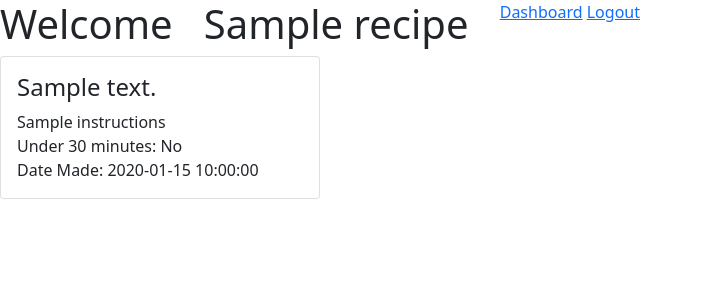
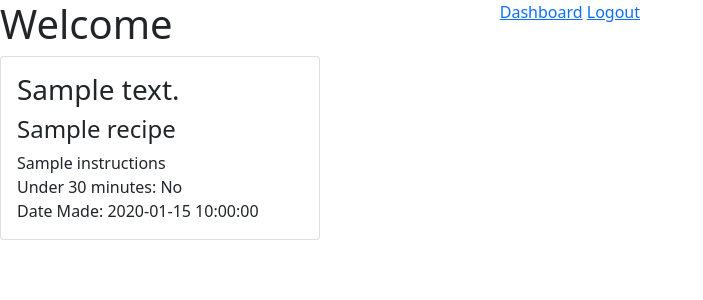
Before and after one commit to KarolisL1/recipes, a Flask app: template flask_app/templates/single_recipe.html in a window 1280 px wide. Shown: the top 300 px of the page, without its empty margins (0-703 px from the left). Run offline with Flask 2, Linux system fonts and the light colour scheme; the template is opened without the code that fills it: most values are stand-ins (such as "Sample title", 1, 10 or a date in 2020).

Commit message:
small updates

```diff
--- a/flask_app/templates/single_recipe.html
+++ b/flask_app/templates/single_recipe.html
@@ -10,7 +10,6 @@
 <body>
     <nav class="d-flex flex-row justify-content-between w-50">
         <h1>Welcome {{session['firstname']}}</h1>
-        <h1>{{recipe.name}}</h1>
         <div>
             <a href="/dashboard">Dashboard</a>
             <a href="/logout">Logout</a>
@@ -19,7 +18,8 @@
 
     <div class="card w-25">
         <div class="card-body">
-            <h4 class="card-title">{{recipe.description}}</h4>
+            <h3 class="card-title">{{recipe.description}}</h3>
+            <h4>{{recipe.name}}</h4>
             <p class="card-text">
                 {{recipe.instructions}}<br>
                 Under 30 minutes:
```
